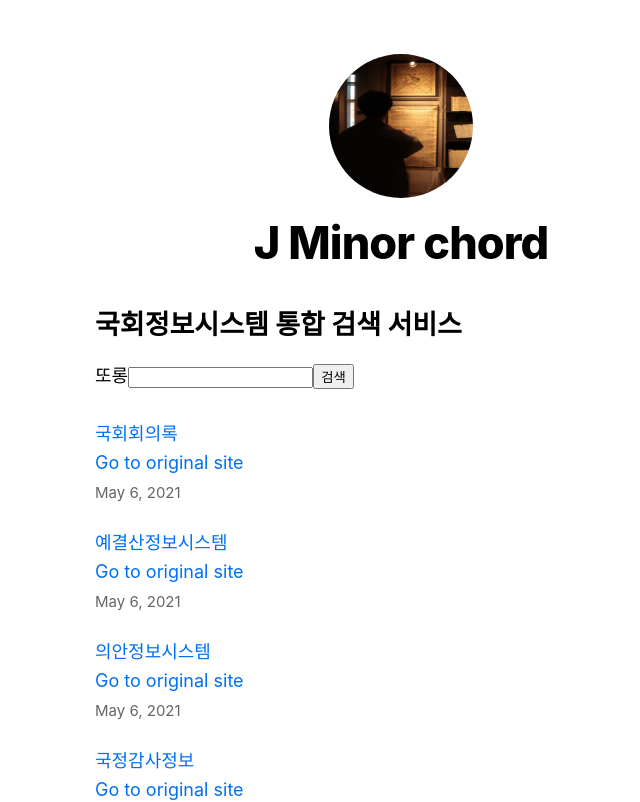
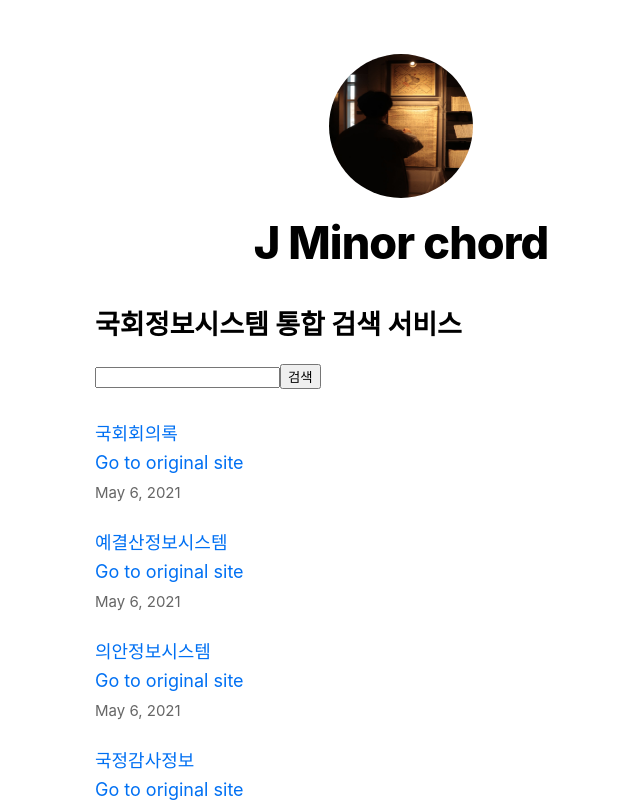
Before and after one commit to YongwoonJang/gyujanggak, a Next.js app in the folder app/nextjs-blog/: page / in a window 1280 px wide. Shown: the top 802 px of the page, without its empty margins (239-879 px from the left). Built offline with nearby package versions, Linux system fonts and the light colour scheme.

Commit message:
Modify : Delete character text("또롱")

```diff
--- a/app/nextjs-blog/components/search-form.js
+++ b/app/nextjs-blog/components/search-form.js
@@ -9,7 +9,6 @@ export default function Form() {
 
     return (
         <form onSubmit={sendRequestData}>
-            <label htmlFor="data">또롱</label>
             <input id="data" name="data" type="text" autoComplete="data" required />
             <button type="submit">검색</button>
         </form>
```
